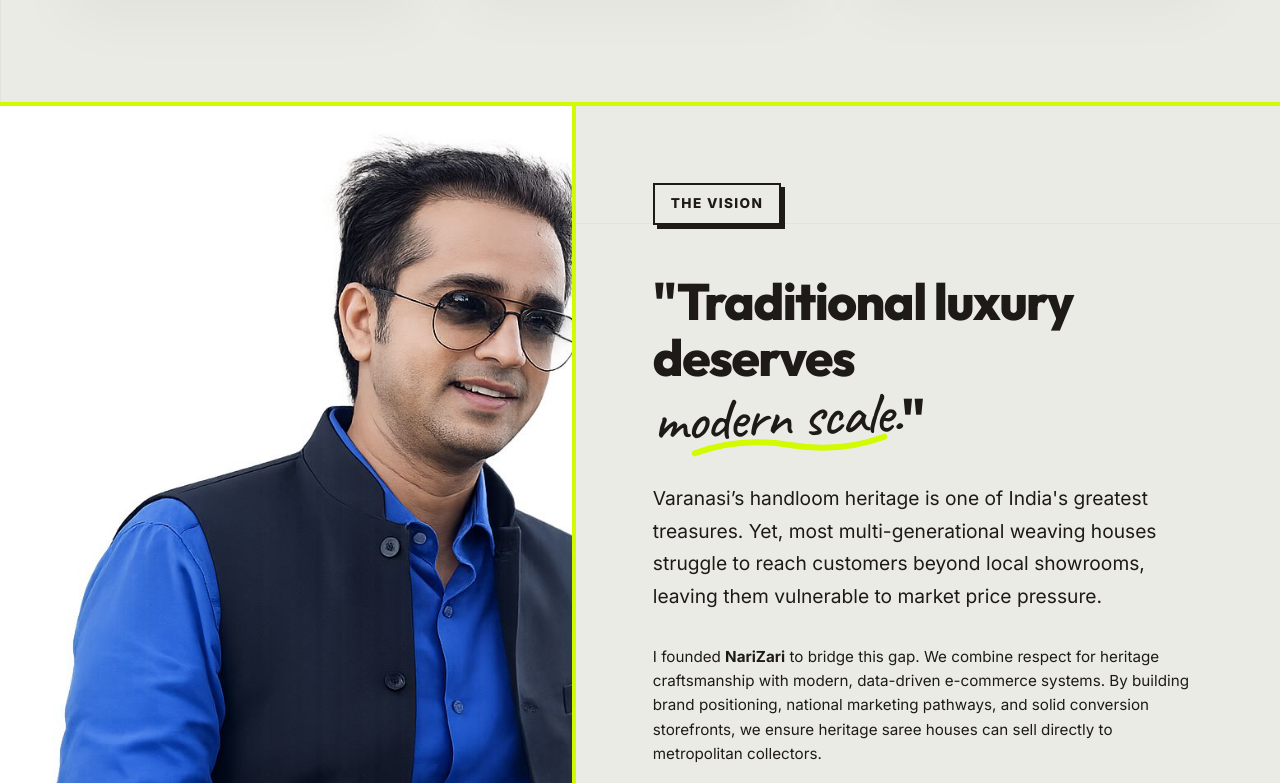
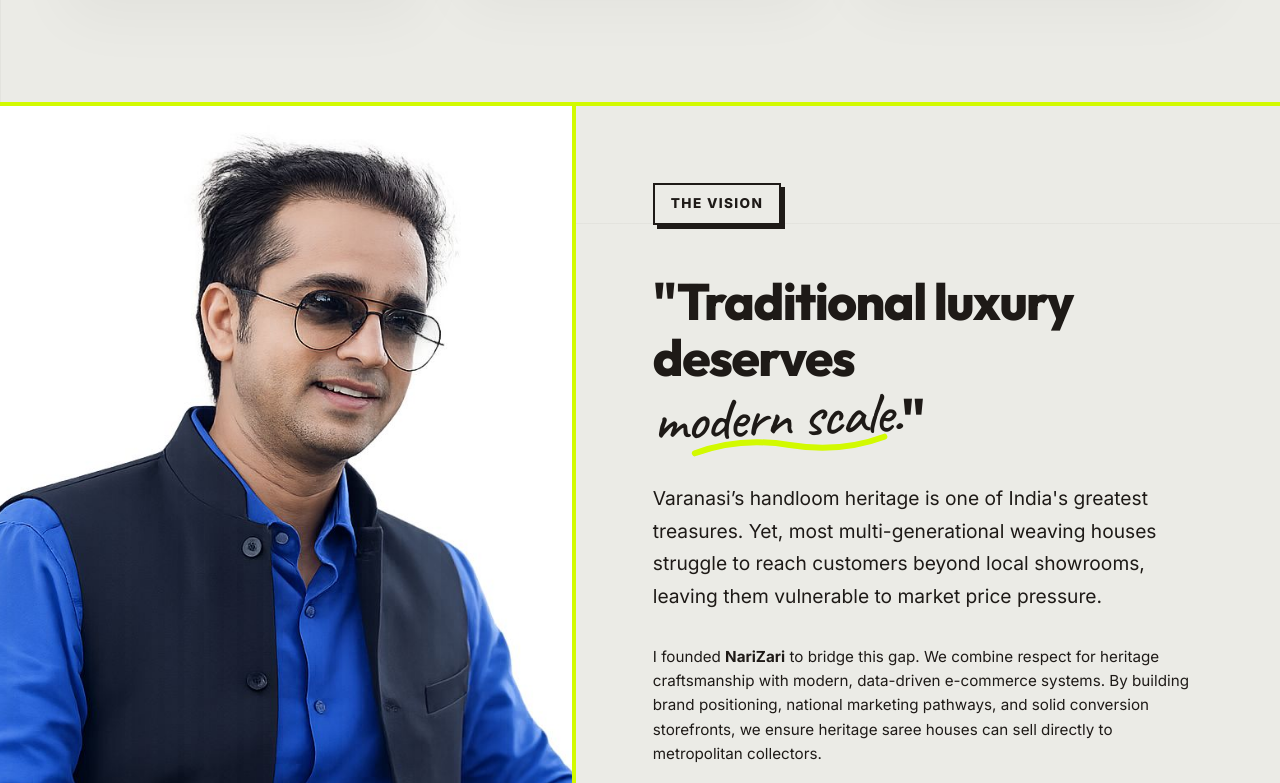
Before and after one commit to nihalkumar5/narizari_new, a Next.js app: page / in a window 1280 px wide. Shown: the part 6977-7760 px from the top of the page. Built offline with nearby package versions, Linux system fonts and the light colour scheme; a web font is replaced by a local one.

Commit message:
Adjust founder image position to 20% center

```diff
--- a/src/app/globals.css
+++ b/src/app/globals.css
@@ -2537,7 +2537,7 @@
     width: 100%;
     height: 100%;
     object-fit: cover;
-    object-position: left;
+    object-position: 20% center;
     transition: transform var(--transition-smooth);
   }
 
```
